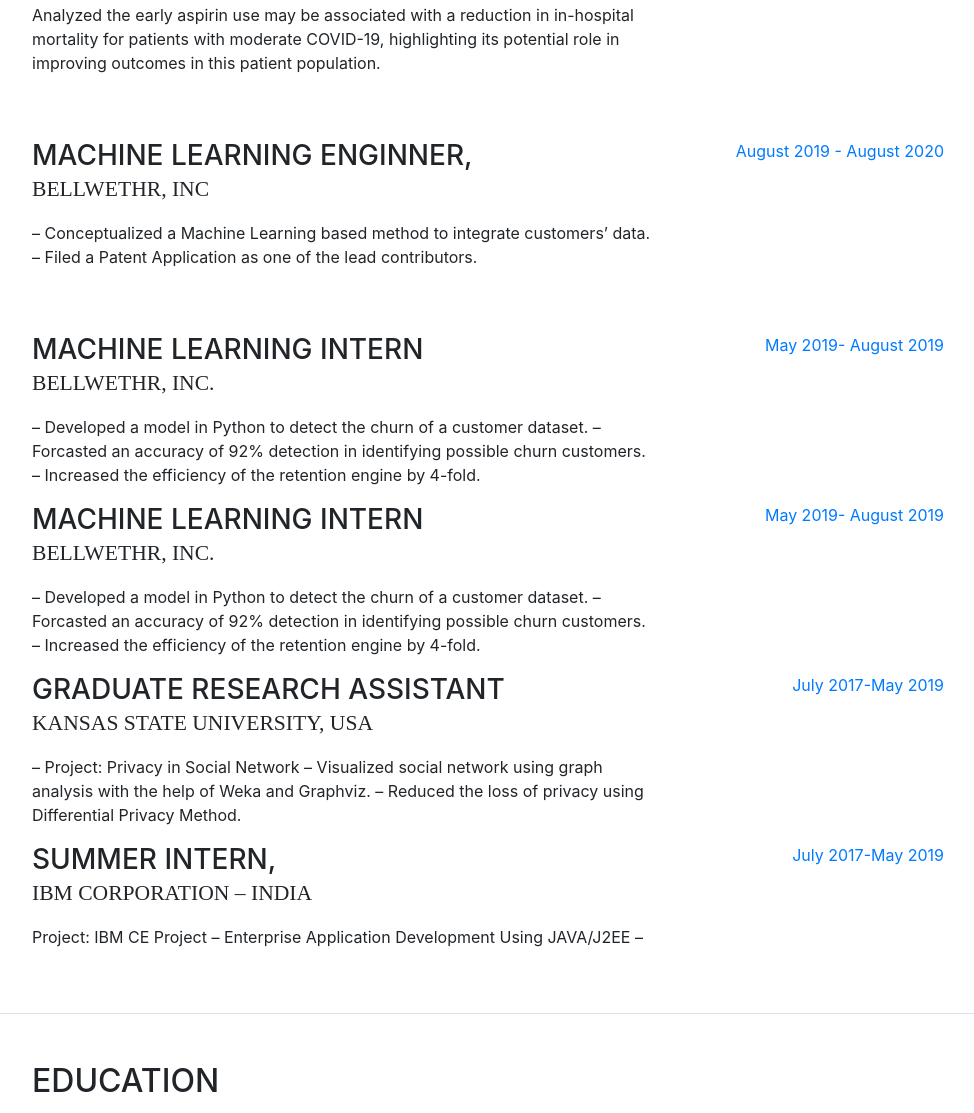
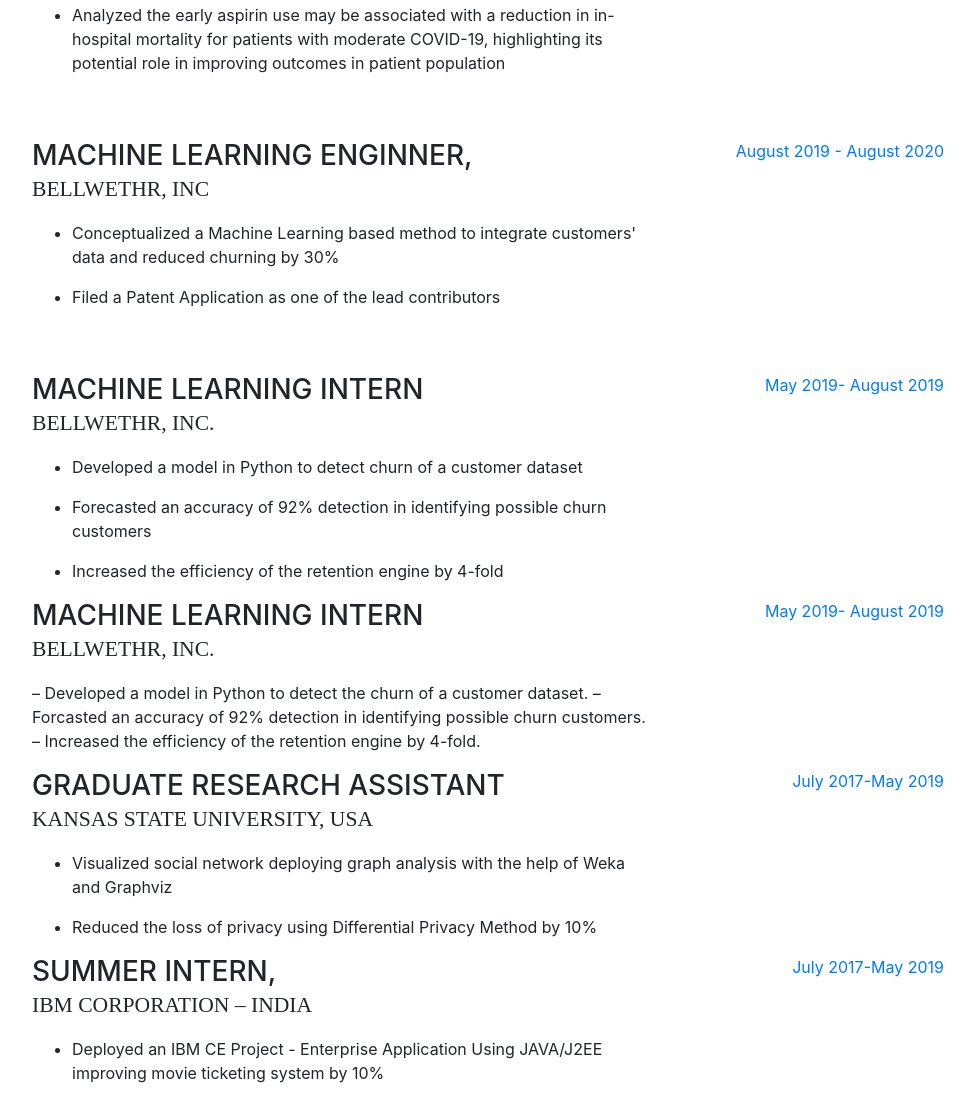
Before and after one commit to ranojoychatterjee/Portfolio_Website, a website with bundled scripts: page index.html in a window 1280 px wide. Shown: the part 1639-2752 px from the top of the page, without its empty margins (288-1262 px from the left). Built offline with nearby package versions, Linux system fonts and the light colour scheme; a web font is replaced by a local one.

Commit message:
Update index.html
exp

```diff
--- a/index.html
+++ b/index.html
@@ -110,22 +110,22 @@
 				<ul>
 					<li>
 						<p>
-			  •	Developed cellSight, an automation software for downstream single-cell RNA sequencing data analysis, including quality control, normalization, differential analysis, and cell communication, streamlining the process and creating a generalized platform for single-cell studies, reducing coding complexity by 60%
+			  Developed cellSight, an automation software for downstream single-cell RNA sequencing data analysis, including quality control, normalization, differential analysis, and cell communication, streamlining the process and creating a generalized platform for single-cell studies, reducing coding complexity by 60%
 						</p>
 					</li>
 					<li>
 						<p>
-			  •	Conducted integrative analysis of proteomics and metabolomics data to identify biomarkers of COVID-19 severity, revealing key proteins involved in systemic inflammation and organ dysfunction, and utilized machine learning models to predict patient health outcomes based on biochemical and clinical features
+			  Conducted integrative analysis of proteomics and metabolomics data to identify biomarkers of COVID-19 severity, revealing key proteins involved in systemic inflammation and organ dysfunction, and utilized machine learning models to predict patient health outcomes based on biochemical and clinical features
 						</p>
 					</li>
 					<li>
 						<p>
-			  •	Launched a machine learning-based prediction model to identify risk factors for unplanned 30-day readmissions following carotid artery stenting (CAS), aiming to improve early intervention and reduce readmission rates by leveraging deep learning algorithms
+			  Launched a machine learning-based prediction model to identify risk factors for unplanned 30-day readmissions following carotid artery stenting (CAS), aiming to improve early intervention and reduce readmission rates by leveraging deep learning algorithms
 						</p>
 					</li>
 					<li>
 						<p>
-			  •		Reviewed multi-omics approaches in maternal health, highlighting advancements in genomics, proteomics, and metabolomics improving preeclampsia risk prediction by 25% and enhanced gestational diabetes diagnostics by 30%
+			  Reviewed multi-omics approaches in maternal health, highlighting advancements in genomics, proteomics, and metabolomics improving preeclampsia risk prediction by 25% and enhanced gestational diabetes diagnostics by 30%
 						</p>
 					</li>
 
@@ -142,7 +142,19 @@
             <div class="resume-content mr-auto">
               <h3 class="mb-0">Research Specialist III</h3>
               <div class="subheading mb-3">George Washington University</div>
-              <p> Analyzed the early aspirin use may be associated with a reduction in in-hospital mortality for patients with moderate COVID-19, highlighting its potential role in improving outcomes in this patient population.</p>
+              <p>
+			  <ul>
+
+
+					<li>
+						<p>
+			 Analyzed the early aspirin use may be associated with a reduction in in-hospital mortality for patients with moderate COVID-19, highlighting its potential role in improving outcomes in patient population
+						</p>
+					</li>
+
+
+				</ul>
+			  </p>
             </div>
             <div class="resume-date text-md-right">
               <span class="text-primary">August,2020  - August 2021</span>
@@ -153,8 +165,22 @@
             <div class="resume-content mr-auto">
               <h3 class="mb-0">Machine Learning Enginner,</h3>
               <div class="subheading mb-3">Bellwethr, Inc</div>
-              <p>– Conceptualized a Machine Learning based method to integrate customers’ data.
-– Filed a Patent Application as one of the lead contributors.</p>
+              <p>
+			  <ul>
+
+
+					<li>
+						<p>
+			  Conceptualized a Machine Learning based method to integrate customers' data and reduced churning by 30%
+						</p>
+					</li>
+					<li>
+						<p>
+			 Filed a Patent Application as one of the lead contributors
+						</p>
+					</li>
+
+				</ul>	</p>
             </div>
             <div class="resume-date text-md-right">
               <span class="text-primary">August 2019  -  August 2020</span>
@@ -165,9 +191,28 @@
             <div class="resume-content mr-auto">
               <h3 class="mb-0">Machine Learning Intern</h3>
               <div class="subheading mb-3">Bellwethr, Inc.</div>
-              <p>– Developed a model in Python to detect the churn of a customer dataset.
-– Forcasted an accuracy of 92% detection in identifying possible churn customers.
-– Increased the efficiency of the retention engine by 4-fold.</p>
+              <p>
+			  <ul>
+
+
+					<li>
+						<p>
+			  Developed a model in Python to detect churn of a customer dataset
+						</p>
+					</li>
+					<li>
+						<p>
+			 Forecasted an accuracy of 92% detection in identifying possible churn customers
+						</p>
+					</li>
+					<li>
+						<p>
+			Increased the efficiency of the retention engine by 4-fold						</p>
+					</li>
+
+				</ul>
+
+			  </p>
             </div>
             <div class="resume-date text-md-right">
               <span class="text-primary">May 2019- August 2019</span>
@@ -191,9 +236,23 @@
             <div class="resume-content mr-auto">
               <h3 class="mb-0">Graduate Research Assistant</h3>
               <div class="subheading mb-3">Kansas State University, USA</div>
-              <p>– Project: Privacy in Social Network
-– Visualized social network using graph analysis with the help of Weka and Graphviz.
-– Reduced the loss of privacy using Differential Privacy Method.</p>
+              <p>
+			  <ul>
+
+
+					<li>
+						<p>
+			 Visualized social network deploying graph analysis with the help of Weka and Graphviz
+						</p>
+					</li>
+					<li>
+						<p>
+			Reduced the loss of privacy using Differential Privacy Method by 10%
+						</p>
+					</li>
+
+				</ul>
+			  </p>
             </div>
             <div class="resume-date text-md-right">
               <span class="text-primary">July 2017-May 2019</span>
@@ -204,7 +263,19 @@
             <div class="resume-content mr-auto">
               <h3 class="mb-0">Summer Intern,</h3>
               <div class="subheading mb-3">IBM Corporation – India</div>
-              <p>Project: IBM CE Project – Enterprise Application Development Using JAVA/J2EE –</p>
+              <p>
+			   <ul>
+
+
+					<li>
+						<p>
+			Deployed an IBM CE Project - Enterprise Application Using JAVA/J2EE improving movie ticketing system by 10%
+						</p>
+					</li>
+
+
+				</ul>
+			  </p>
             </div>
             <div class="resume-date text-md-right">
               <span class="text-primary">July 2017-May 2019</span>
```
